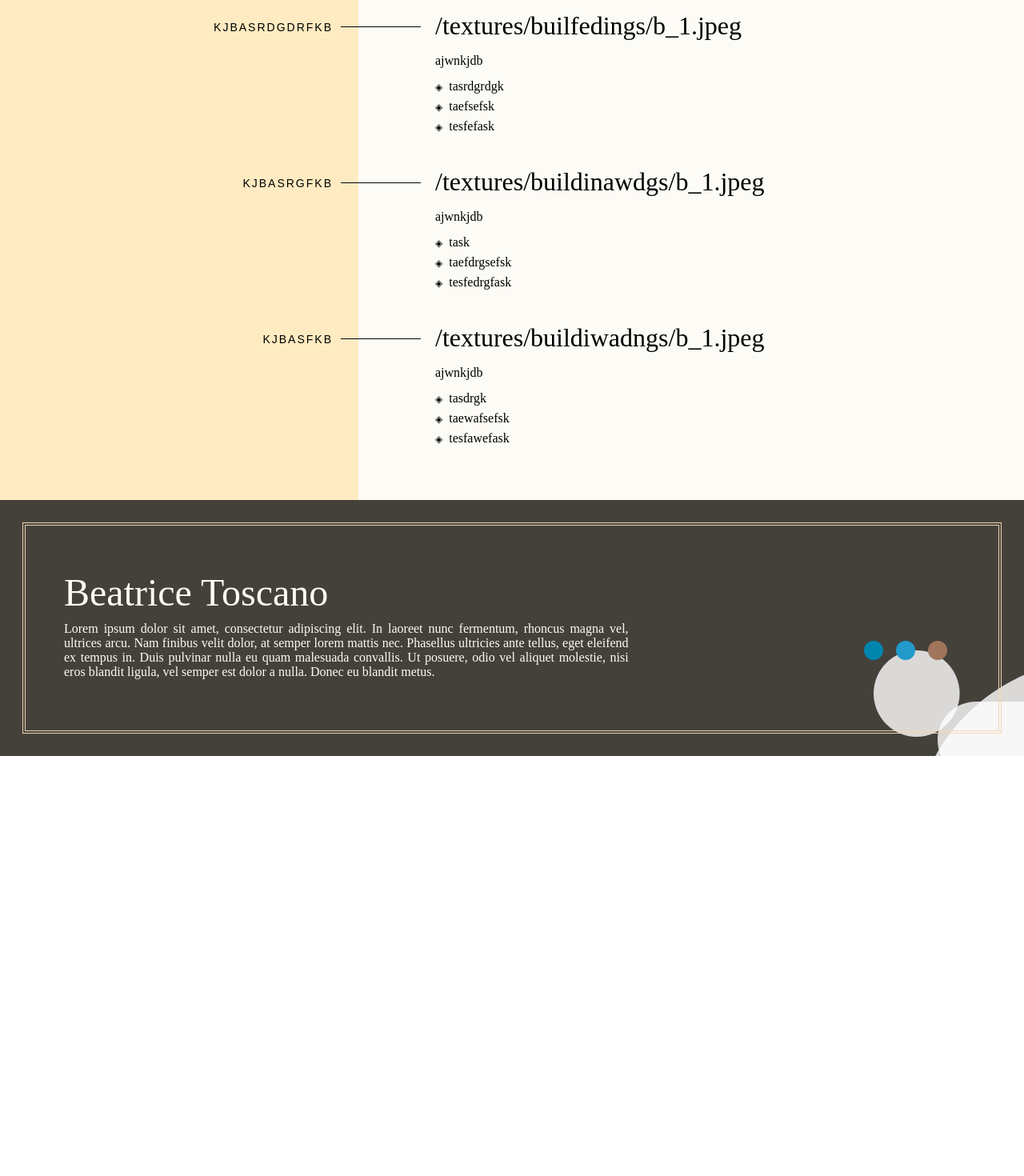
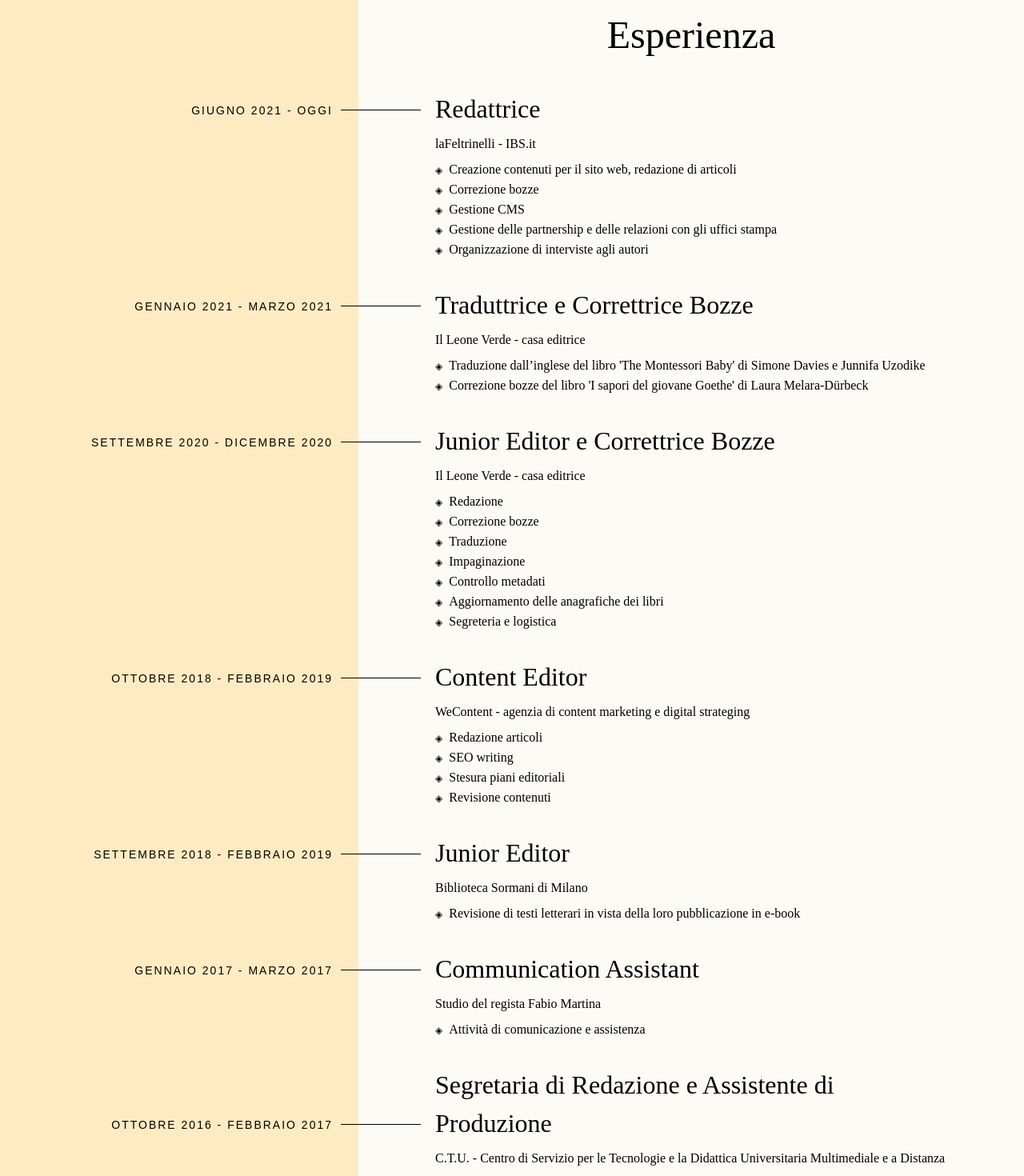
Before and after one commit to btoscano/btoscano.github.io, a React (Create React App) app: page /chi-sono in a window 1280 px wide. Shown: the part 480-1950 px from the top of the page at 80% size. Before the commit the page ends 1425 px from the top, so only its background shows below. Built offline with nearby package versions, Linux system fonts and the light colour scheme.

Commit message:
jobs part 3

```diff
--- a/src/Dati.js
+++ b/src/Dati.js
@@ -2,35 +2,79 @@ const data = {
   timeline: [
     {
       index: 0,
-      job: "/textures/builfedings/b_1.jpeg",
-      employer: "ajwnkjdb",
-      date: "kjbasrdgdrfkb",
+      job: "Segretaria di Redazione e Assistente di Produzione",
+      employer: "C.T.U. - Centro di Servizio per le Tecnologie e la Didattica Universitaria Multimediale e a Distanza",
+      date: "ottobre 2016 - febbraio 2017",
       list: [
-        { index: 0, task: "tasrdgrdgk" },
-        { index: 1, task: "taefsefsk" },
-        { index: 2, task: "tesfefask" }
+        { index: 0, task: "Mansioni di segreteria e assistenza alla pre e post-produzione video" }
       ]
     },
     {
         index: 1,
-        job: "/textures/buildinawdgs/b_1.jpeg",
-        employer: "ajwnkjdb",
-        date: "kjbasrgfkb",
+        job: "Communication Assistant",
+        employer: "Studio del regista Fabio Martina",
+        date: "gennaio 2017 - marzo 2017",
         list: [
-          { index: 0, task: "task" },
-          { index: 1, task: "taefdrgsefsk" },
-          { index: 2, task: "tesfedrgfask" }
+          { index: 0, task: "Attività di comunicazione e assistenza" }
         ]
       },
       {
         index: 2,
-        job: "/textures/buildiwadngs/b_1.jpeg",
-        employer: "ajwnkjdb",
-        date: "kjbasfkb",
+        job: "Junior Editor",
+        employer: "Biblioteca Sormani di Milano",
+        date: "settembre 2018 - febbraio 2019",
         list: [
-          { index: 0, task: "tasdrgk" },
-          { index: 1, task: "taewafsefsk" },
-          { index: 2, task: "tesfawefask" }
+          { index: 0, task: "Revisione di testi letterari in vista della loro pubblicazione in e-book" }
+        ]
+      },
+      {
+        index: 3,
+        job: "Content Editor",
+        employer: "WeContent - agenzia di content marketing e digital strateging",
+        date: "ottobre 2018 - febbraio 2019",
+        list: [
+          { index: 0, task: "Redazione articoli" },
+          { index: 1, task: "SEO writing" },
+          { index: 2, task: "Stesura piani editoriali" },
+          { index: 3, task: "Revisione contenuti" }
+        ]
+      },
+      {
+        index: 4,
+        job: "Junior Editor e Correttrice Bozze",
+        employer: "Il Leone Verde - casa editrice",
+        date: "settembre 2020 - dicembre 2020",
+        list: [
+          { index: 0, task: "Redazione" },
+          { index: 1, task: "Correzione bozze" },
+          { index: 2, task: "Traduzione" },
+          { index: 3, task: "Impaginazione" },
+          { index: 4, task: "Controllo metadati" },
+          { index: 5, task: "Aggiornamento delle anagrafiche dei libri" },
+          { index: 6, task: "Segreteria e logistica" }
+        ]
+      },
+      {
+        index: 5,
+        job: "Traduttrice e Correttrice Bozze",
+        employer: "Il Leone Verde - casa editrice",
+        date: "gennaio 2021 - marzo 2021",
+        list: [
+          { index: 0, task: "Traduzione dall’inglese del libro 'The Montessori Baby' di Simone Davies e Junnifa Uzodike" },
+          { index: 1, task: "Correzione bozze del libro 'I sapori del giovane Goethe' di Laura Melara-Dürbeck" }
+        ]
+      },
+      {
+        index: 6,
+        job: "Redattrice",
+        employer: "laFeltrinelli - IBS.it",
+        date: "giugno 2021 - oggi",
+        list: [
+          { index: 0, task: "Creazione contenuti per il sito web, redazione di articoli" },
+          { index: 1, task: "Correzione bozze" },
+          { index: 2, task: "Gestione CMS" },
+          { index: 2, task: "Gestione delle partnership e delle relazioni con gli uffici stampa" },
+          { index: 2, task: "Organizzazione di interviste agli autori" }
         ]
       }
   ]
--- a/src/Pages/Chi-sono.js
+++ b/src/Pages/Chi-sono.js
@@ -1,7 +1,8 @@
 import data from "../Dati";
 
 function Timeline() {
-  return data.timeline.map((entry) => (
+  // return data.timeline.map((entry) => (
+  return [...data.timeline].reverse().map((entry) => (
     <div className="entry__wrapper" key={entry.index}>
       <h2 className="entry__job">{entry.job}</h2>
       <p className="entry__employer">{entry.employer}</p>
@@ -35,6 +36,7 @@ function ChiSono() {
             euismod mi nunc, ut vehicula lorem fermentum a.
           </p>
 
+          <h2 className="chisono__experience">Esperienza</h2>
           <Timeline />
         </div>
 
--- a/src/Styles/Pages/Chi-sono.scss
+++ b/src/Styles/Pages/Chi-sono.scss
@@ -25,6 +25,13 @@
     margin-top: 64px;
     margin-bottom: 32px;
     @extend %tracking-in-expand;
+}
+
+.chisono__experience{
+    @extend %h2;
+    margin-top: 32px;
+    margin-bottom: 32px;
+    text-align: center;
 }
 .chisono__paragraph{
     @extend %paragraph--serif;
```
